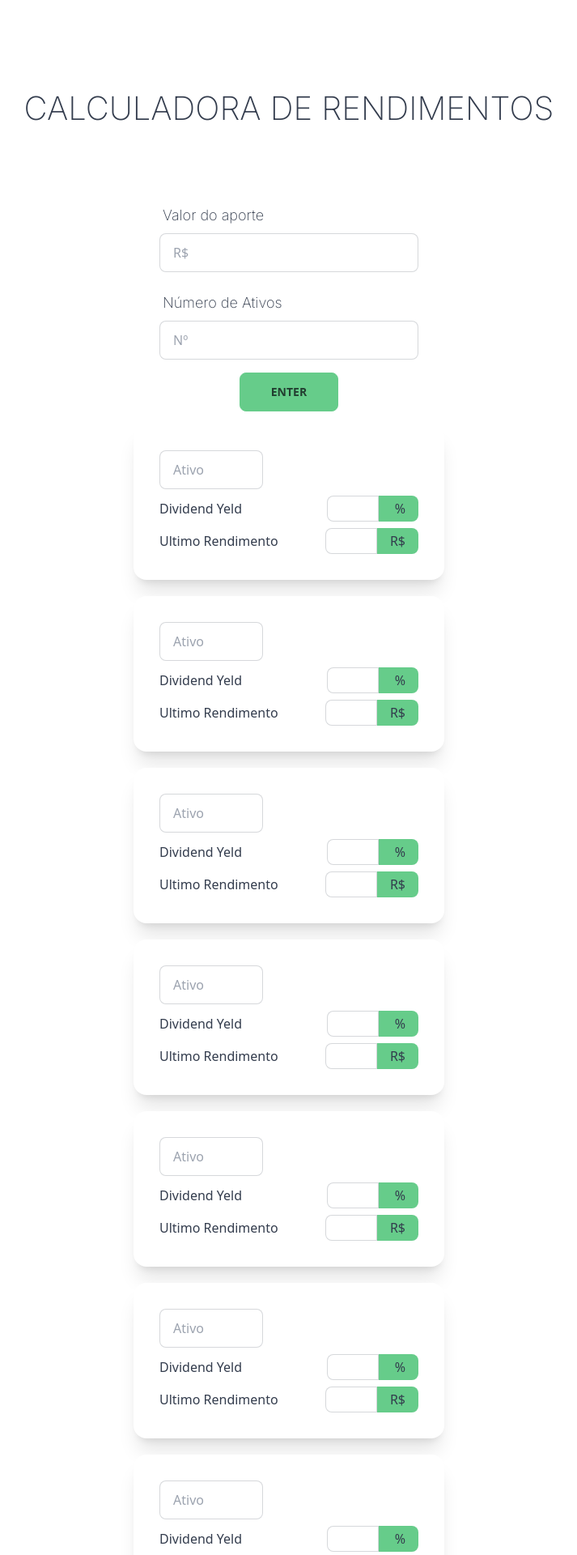
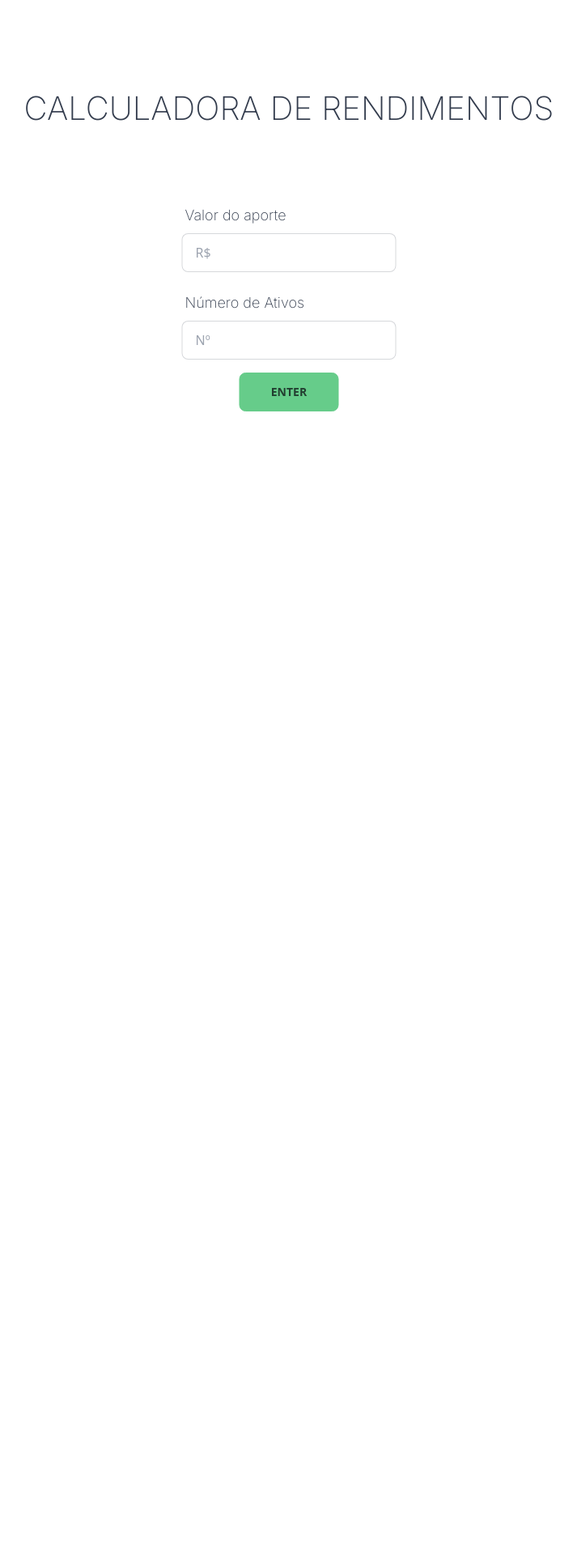
Before and after one commit to glopes7/app-rendimentos, a React (Vite) app: page / in a window 1280 px wide. Shown: the top 1920 px of the page at 81% size, without its empty margins (283-996 px from the left). After the commit the page ends 800 px from the top, so only its background shows below. Built offline with nearby package versions, Linux system fonts and the light colour scheme.

Commit message:
add(array(quotes))

```diff
--- a/src/pages/Home.tsx
+++ b/src/pages/Home.tsx
@@ -1,13 +1,23 @@
+import { useState } from "react";
 import { QuoteBox } from "../components/QuoteBox";
 
 export default function Home() {
+  const [quotes, setQuote] = useState(0);
+
   return (
     <div>
       <h1 className=" text-center text-[40px] mt-[104px] flex justify-center font-inter font-extralight mb-[80px] ">
         CALCULADORA DE RENDIMENTOS
       </h1>
       <div className=" absolute left-1/2 -translate-x-1/2 flex  flex-col items-center gap-y-4">
-        <div className="form-control w-full max-w-xs">
+        <form
+          onSubmit={(e: any) => {
+            e.preventDefault();
+            setQuote(parseInt(e.target.inputQntd.value));
+          }}
+          className="flex flex-col items-center  gap-y-4"
+        >
+          <div className="form-control w-full max-w-xs ">
             <label className="label">
               <span className="label-text text-lg font-inter font-extralight">
                 Valor do aporte
@@ -26,21 +36,27 @@ export default function Home() {
               </span>
             </label>
             <input
+              required
+              name="inputQntd"
               type="number"
               placeholder="Nº"
               className="input input-bordered w-full max-w-xs"
             />
           </div>
-        <button className=" btn btn-primary  py-[12px] px-[38px]">Enter</button>
+          <button
+            type="submit"
+            className=" btn btn-primary  py-[12px] px-[38px]"
+          >
+            Enter
+          </button>
+        </form>
         <div className="flex flex-wrap gap-5 justify-center">
+          {Array(quotes)
+            .fill(0)
+            .map(() => (
               <QuoteBox />
-          <QuoteBox />
-          <QuoteBox />
-          <QuoteBox />
-          <QuoteBox />
-          <QuoteBox />
-          <QuoteBox />
-          <QuoteBox />
+
+            ))}
         </div>
       </div>
     </div>
```
Lines whose indentation alone changed are shown as unchanged.
